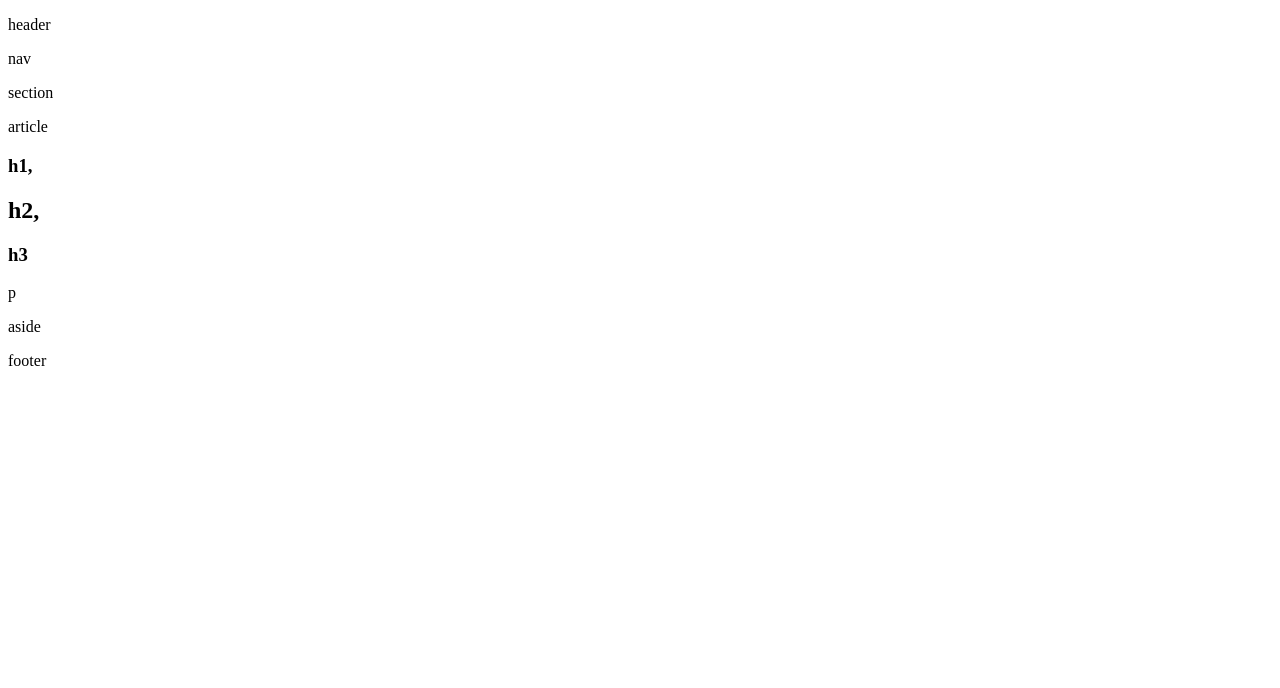
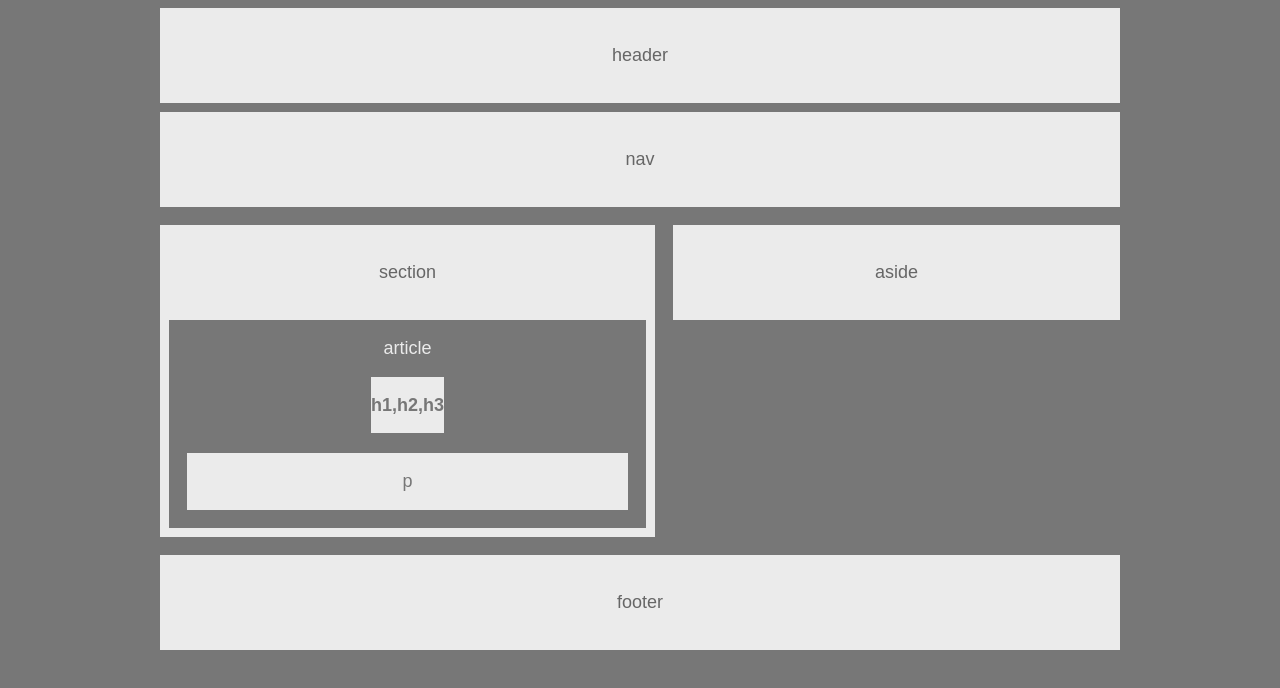
Before and after one commit to BrianBDev/HW-Wireframe, a plain HTML site: page index.html in a window 1280 px wide. Drawn offline with Linux system fonts and the light colour scheme.

Commit message:
push to HW for HW test

```diff
--- a/index.html
+++ b/index.html
@@ -6,29 +6,26 @@
     <link rel="stylesheet" href="style.css">
 </head>
 <body>
-    <header>
-        <p>header</p>
+    <header>header
     </header>
     <nav>
-        <p>nav</p>
+        nav
     </nav>
-    <section>
-        <p>section</p>
-            <article>
-                <p>article</p>
+        <section>section
+            <article class="clearfix">article
+                <div id="h1h2h3">
+                    <h1>h1,</h1><h2>h2,</h2><h3>h3</h3>
+
                     <div>
-                        <h1>h1,</h1>
-                        <h2>h2,</h2>
-                        <h3>h3</h3>
+                        <p>p</p>
                     </div>
-                <p>p</p>
+                </div>
             </article>
-    </section>
-    <aside>
-        <p>aside</p>
-    </aside>
+        </section>
+        <aside>aside
+        </aside>
     <footer>
-        <p>footer</p>
+        footer
     </footer>
 </body>
 </html>
--- a/style.css
+++ b/style.css
@@ -0,0 +1,125 @@
+
+body {
+    font-family: 'Arial', 'Helvetica Neue', Helvetica, sans-serif;
+    font-size: 18px;
+    /*line-height: 32px;*/
+    color: #666;
+    width: 960px;
+    background-color: #777;
+    margin-left: auto;
+    margin-right: auto;
+}
+header {
+    padding: 37px;
+    background-color: #ebebeb;
+    text-align: center;
+    margin-bottom: 9px;
+}
+nav {
+    padding: 37px;
+    background-color: #ebebeb;
+    text-align: center;
+    margin-bottom: 18px;
+}
+section {
+    width: 495px;
+    padding: 37px 0 0 0;
+    background-color: #ebebeb;
+    text-align: center;
+    margin-bottom: 18px;
+    float: left;
+}
+aside {
+    padding: 37px;
+    margin-left: 18px;
+    background-color: #ebebeb;
+    float: left;
+    text-align: center;
+    width: 373px;
+}
+article {
+    margin-left: 9px;
+    margin-right: 9px;
+    padding-top: 18px;
+    margin-bottom: 9px;
+    background-color: #777;
+    color: #ebebeb;
+    text-align: center;
+    margin-top: 37px;
+}
+footer {
+    /*margin-top: 100px;*/
+    padding: 37px;
+    background-color: #ebebeb;
+    text-align: center;
+    clear: both;
+}
+#h1h2h3 {
+    margin-left: 18px;
+    margin-right: 18px;
+    margin-top: 18px;
+    margin-bottom: 18px;
+    background-color: 9#777;
+    padding-top: 18px;
+    /*clear: fix;*/
+    /*padding-bottom: 9px;*/
+    /*display: inline;*/
+    /*!*text-align: center*!*/
+    /*margin-left: auto;*/
+    /*margin-right: auto;*/
+    /*clear: both;*/
+}
+.clearfix {
+    overflow: auto;
+}
+
+/*#p_id {*/
+    /*background-color: #777;*/
+    /*padding: 500px;*/
+/*}*/
+
+h1,h2,h3    {
+    display: inline;
+}
+
+h1 {
+    font-size: 18px;
+    color: #777;
+    background-color: #ebebeb;
+    padding-top: 18px;
+    padding-bottom: 18px;
+    /*text-align: center;*/
+    /*margin-left: auto;*/
+    /*float: left;*/
+}
+h2 {
+    font-size: 18px;
+    color: #777;
+    background-color: #ebebeb;
+    padding-top: 18px;
+    padding-bottom: 18px;
+    /*text-align: center;*/
+    /*float: left;*/
+}
+h3 {
+    font-size: 18px;
+    color: #777;
+    background-color: #ebebeb;
+    padding-top: 18px;
+    padding-bottom: 18px;
+    /*text-align: center;*/
+    /*margin-right: auto;*/
+    /*float: left;*/
+}
+p {
+    font-size: 18px;
+    color: #777;
+    background-color: #ebebeb;
+    padding-top: 18px;
+    padding-bottom: 18px;
+    /*display: inline-block;*/
+    /*text-align: center;*/
+    margin-top: 37px;
+    margin-bottom: 9px;
+    /*clear: both;*/
+}
```
Also changed, not shown: h1h2h3.html (added, +41 -0 lines), test.html (deleted, +0 -10 lines).
